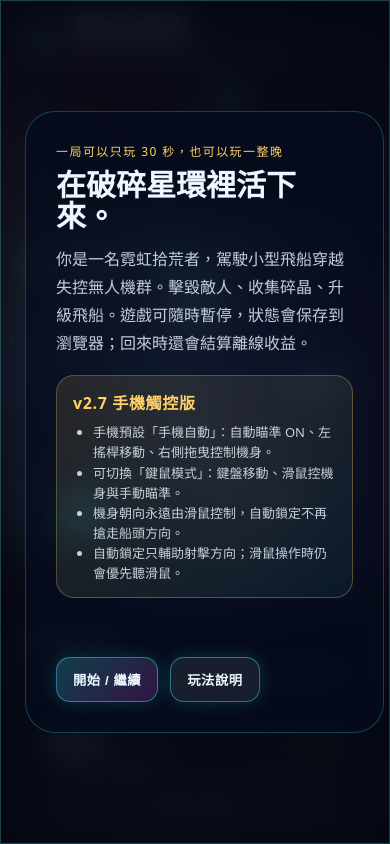
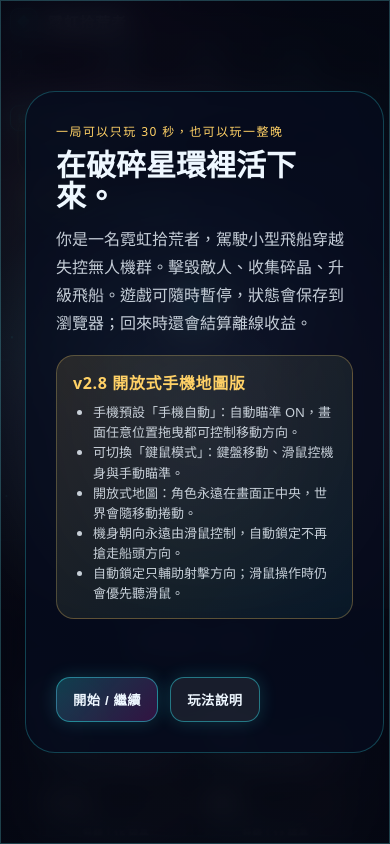
Before and after one commit to willcoming/neon-salvage, a plain HTML site: page index.html in a window 390 px wide. Drawn offline with Linux system fonts and the light colour scheme.

Commit message:
feat: add open map mobile drag controls

```diff
--- a/game.js
+++ b/game.js
@@ -20,10 +20,7 @@
     controlModeBtn: document.getElementById('controlModeBtn'),
     autoAimBtn: document.getElementById('autoAimBtn'),
     offlineNotice: document.getElementById('offlineNotice'),
-    joystick: document.getElementById('joystick'),
-    joystickKnob: document.querySelector('#joystick i'),
-    aimPad: document.getElementById('aimPad'),
-    dashTouch: document.getElementById('dashTouch')
+    touchGuide: document.getElementById('touchGuide')
   };
 
   const SAVE_KEY = 'neon-salvage-save-v2';
@@ -36,6 +33,8 @@
     const dy = a.y - b.y;
     return dx * dx + dy * dy;
   };
+  const camera = () => player ? { x: player.x - W / 2, y: player.y - H / 2 } : { x: 0, y: 0 };
+  const screenToWorld = (x, y) => { const c = camera(); return { x: c.x + x, y: c.y + y }; };
 
   let W = 1280;
   let H = 720;
@@ -163,10 +162,7 @@
     canvas.style.width = `${W}px`;
     canvas.style.height = `${H}px`;
     ctx.setTransform(dpr, 0, 0, dpr, 0, 0);
-    if (player) {
-      player.x = clamp(player.x, 40, W - 40);
-      player.y = clamp(player.y, 78, H - 40);
-    }
+    // Open-world camera keeps the player centered; do not clamp world position on resize.
     makeSpaceDust();
   }
 
@@ -327,8 +323,8 @@
     const e = {
       type: pick,
       label: t.label,
-      x: side === 0 ? -pad : side === 1 ? W + pad : rand(0, W),
-      y: side === 2 ? -pad : side === 3 ? H + pad : rand(0, H),
+      x: (() => { const c = camera(); return side === 0 ? c.x - pad : side === 1 ? c.x + W + pad : rand(c.x, c.x + W); })(),
+      y: (() => { const c = camera(); return side === 2 ? c.y - pad : side === 3 ? c.y + H + pad : rand(c.y, c.y + H); })(),
       r: t.r + Math.min(9, wave * .18),
       hp: t.hp + wave * (pick === 'tank' ? 7.2 : pick === 'sprinter' ? 3.2 : 4.7),
       maxHp: 1,
@@ -375,7 +371,8 @@
 
   function spawnBoss() {
     const t = enemyTypes.boss;
-    const e = { type: 'boss', label: t.label, x: W / 2, y: -80, r: t.r + wave * 1.5, hp: t.hp + wave * 75, maxHp: t.hp + wave * 75, speed: t.speed + wave, spin: .7, color: t.color, sides: t.sides, scrap: t.scrap + wave, hit: 0, shootClock: 1.1, phase2: false, elite: null };
+    const c = camera();
+    const e = { type: 'boss', label: t.label, x: player.x, y: c.y - 80, r: t.r + wave * 1.5, hp: t.hp + wave * 75, maxHp: t.hp + wave * 75, speed: t.speed + wave, spin: .7, color: t.color, sides: t.sides, scrap: t.scrap + wave, hit: 0, shootClock: 1.1, phase2: false, elite: null };
     enemies.push(e);
   }
 
@@ -392,10 +389,11 @@
   }
 
   function mouseAimAngle() {
-    return Math.atan2(mouse.y - player.y, mouse.x - player.x);
+    return Math.atan2(mouse.y - H / 2, mouse.x - W / 2);
   }
 
   function isMouseAiming() {
+    if (controlMode === 'touch') return false;
     return mouse.down || performance.now() - mouse.lastMove < 1500;
   }
 
@@ -416,7 +414,6 @@
     document.body.dataset.controlMode = controlMode;
     autoAim = controlMode === 'touch';
     touchMove.x = 0; touchMove.y = 0; touchMove.active = false;
-    if (ui.joystickKnob) ui.joystickKnob.style.transform = '';
     if (announce) flash(controlMode === 'touch' ? '手機自動模式：自動瞄準 ON' : '鍵鼠模式：鍵盤移動 / 滑鼠瞄準');
     updateCombatControls();
   }
@@ -522,10 +519,11 @@
 
   function spawnMeteor() {
     const fromLeft = Math.random() < .5;
-    const y = rand(90, H - 40);
+    const c = camera();
+    const y = rand(c.y + 90, c.y + H - 40);
     const vx = (fromLeft ? 1 : -1) * rand(360, 520);
     const vy = rand(-60, 60);
-    enemyShots.push({ type: 'meteor', x: fromLeft ? -35 : W + 35, y, vx, vy, r: rand(10, 18), life: 3.2, dmg: 18 + wave * .5, color: '#ff7a3d' });
+    enemyShots.push({ type: 'meteor', x: fromLeft ? c.x - 35 : c.x + W + 35, y, vx, vy, r: rand(10, 18), life: 3.2, dmg: 18 + wave * .5, color: '#ff7a3d' });
   }
 
   function chainArc(x, y, amount) {
@@ -575,8 +573,8 @@
     const dashMult = dashTime > 0 ? 3.25 : 1;
     player.vx = (ax / len) * speed() * dashMult;
     player.vy = (ay / len) * speed() * dashMult;
-    player.x = clamp(player.x + player.vx * dt, 24, W - 24);
-    player.y = clamp(player.y + player.vy * dt, 78, H - 24);
+    player.x += player.vx * dt;
+    player.y += player.vy * dt;
 
     if (upgradesRuntime.shieldRegen > 0 && player.hp < player.maxHp) {
       player.regenClock += dt;
@@ -629,7 +627,7 @@
         }
       }
     }
-    bullets = bullets.filter(b => !b.dead && b.life > 0 && b.x > -80 && b.x < W + 80 && b.y > -80 && b.y < H + 80);
+    { const c = camera(); bullets = bullets.filter(b => !b.dead && b.life > 0 && b.x > c.x - 160 && b.x < c.x + W + 160 && b.y > c.y - 160 && b.y < c.y + H + 160); }
   }
 
   function updateEnemies(dt) {
@@ -679,7 +677,7 @@
         if (player.hp <= 0) endRun();
       }
     }
-    enemyShots = enemyShots.filter(s => !s.dead && s.life > 0 && s.x > -80 && s.x < W + 80 && s.y > -80 && s.y < H + 80);
+    { const c = camera(); enemyShots = enemyShots.filter(s => !s.dead && s.life > 0 && s.x > c.x - 180 && s.x < c.x + W + 180 && s.y > c.y - 180 && s.y < c.y + H + 180); }
   }
 
   function updatePickups(dt) {
@@ -803,7 +801,13 @@
 
   function draw() {
     ctx.clearRect(0, 0, W, H);
-    drawBackground(); drawShards(); drawPowerups(); drawBullets(); drawEnemyShots(); drawEnemies(); drawOrbitals(); drawPlayer(); drawParticles(); drawMission();
+    drawBackground();
+    const c = camera();
+    ctx.save();
+    ctx.translate(-c.x, -c.y);
+    drawShards(); drawPowerups(); drawBullets(); drawEnemyShots(); drawEnemies(); drawOrbitals(); drawPlayer(); drawParticles();
+    ctx.restore();
+    drawMission();
     if (paused && running && !ui.overlay.classList.contains('visible')) drawPause();
   }
 
@@ -827,6 +831,17 @@
       s.tw += .01 * s.z; ctx.globalAlpha = .2 + Math.sin(s.tw) * .18 + s.z * .36; ctx.fillStyle = s.z > .75 ? '#37f6ff' : '#eef7ff';
       ctx.fillRect(s.x, s.y, s.z * 2, s.z * 2); s.y += s.z * .09; if (s.y > H) s.y = 0;
     }
+    ctx.restore();
+
+    const c = camera();
+    ctx.save();
+    ctx.strokeStyle = 'rgba(55,246,255,.055)';
+    ctx.lineWidth = 1;
+    const grid = 180;
+    const ox = -((c.x % grid) + grid) % grid;
+    const oy = -((c.y % grid) + grid) % grid;
+    for (let x = ox; x < W; x += grid) { ctx.beginPath(); ctx.moveTo(x, 0); ctx.lineTo(x, H); ctx.stroke(); }
+    for (let y = oy; y < H; y += grid) { ctx.beginPath(); ctx.moveTo(0, y); ctx.lineTo(W, y); ctx.stroke(); }
     ctx.restore();
   }
 
@@ -947,7 +962,7 @@
     }
     ctx.fillStyle = autoAim ? '#4dff88' : '#92a5c8';
     ctx.font = '800 12px system-ui';
-    ctx.fillText(`機身：滑鼠｜主砲${upgradesRuntime.homingRounds > 0 ? '＋追蹤子彈' : ''}｜鎖定 ${autoAim ? (isMouseAiming() ? '滑鼠優先' : 'ON') : 'OFF'}`, x + 14, y + h + (isPlayerProtected() && runTime < 5 ? 40 : 22));
+    ctx.fillText(`機身：${controlMode === 'touch' ? '觸控' : '滑鼠'}｜主砲${upgradesRuntime.homingRounds > 0 ? '＋追蹤子彈' : ''}｜鎖定 ${autoAim ? (isMouseAiming() ? '手動優先' : 'ON') : 'OFF'}`, x + 14, y + h + (isPlayerProtected() && runTime < 5 ? 40 : 22));
     ctx.restore();
   }
 
@@ -963,7 +978,7 @@
   }
 
   function togglePause() { if (!running || gameOver || skillChoosing) return; paused = !paused; if (paused) save(true); }
-  function doDash() { if (!running || paused || gameOver || skillChoosing || dashCooldown > 0) return; dashTime = .16; dashCooldown = Math.max(.55, 1.32 - (meta.upgrades.engine || 0) * .065); player.invuln = .24; burst(player.x, player.y, '#ffd166', 11); }
+  function doDash() { if (controlMode === 'touch' || !running || paused || gameOver || skillChoosing || dashCooldown > 0) return; dashTime = .16; dashCooldown = Math.max(.55, 1.32 - (meta.upgrades.engine || 0) * .065); player.invuln = .24; burst(player.x, player.y, '#ffd166', 11); }
 
   function loop(now) { const dt = (now - lastTime) / 1000; lastTime = now; update(dt); draw(); requestAnimationFrame(loop); }
 
@@ -993,45 +1008,51 @@
   ui.controlModeBtn?.addEventListener('click', toggleControlMode);
   ui.autoAimBtn?.addEventListener('click', toggleAutoAim);
 
+  function setTouchDirectionFromClient(e) {
+    const rect = canvas.getBoundingClientRect();
+    const sx = clamp(e.clientX - rect.left, 0, W);
+    const sy = clamp(e.clientY - rect.top, 0, H);
+    const dx = sx - W / 2;
+    const dy = sy - H / 2;
+    const len = Math.hypot(dx, dy);
+    touchMove.x = len > 8 ? dx / len : 0;
+    touchMove.y = len > 8 ? dy / len : 0;
+    touchMove.active = len > 8;
+    mouse.x = sx;
+    mouse.y = sy;
+    mouse.down = true;
+    mouse.lastMove = performance.now();
+  }
+
+  function resetTouchDirection() {
+    touchMove.x = 0;
+    touchMove.y = 0;
+    touchMove.active = false;
+    mouse.down = false;
+  }
+
   function bindTouchControls() {
-    const joy = ui.joystick;
-    const knob = ui.joystickKnob;
-    if (joy) {
-      const updateJoy = e => {
-        e.preventDefault();
-        const r = joy.getBoundingClientRect();
-        const max = Math.min(r.width, r.height) * .34;
-        const cx = r.left + r.width / 2;
-        const cy = r.top + r.height / 2;
-        let dx = e.clientX - cx;
-        let dy = e.clientY - cy;
-        const len = Math.hypot(dx, dy);
-        if (len > max) { dx = dx / len * max; dy = dy / len * max; }
-        touchMove.x = dx / max;
-        touchMove.y = dy / max;
-        touchMove.active = Math.hypot(touchMove.x, touchMove.y) > .08;
-        if (knob) knob.style.transform = `translate(${dx}px, ${dy}px)`;
-      };
-      const resetJoy = e => {
-        e?.preventDefault?.();
-        touchMove.x = 0; touchMove.y = 0; touchMove.active = false;
-        if (knob) knob.style.transform = '';
-      };
-      joy.addEventListener('pointerdown', e => { joy.setPointerCapture?.(e.pointerId); updateJoy(e); });
-      joy.addEventListener('pointermove', e => { if (joy.hasPointerCapture?.(e.pointerId)) updateJoy(e); });
-      joy.addEventListener('pointerup', resetJoy);
-      joy.addEventListener('pointercancel', resetJoy);
-    }
-
-    if (ui.aimPad) {
-      const aim = e => { e.preventDefault(); mouse.down = true; setMouseFromClient(e.clientX, e.clientY); };
-      ui.aimPad.addEventListener('pointerdown', e => { ui.aimPad.setPointerCapture?.(e.pointerId); aim(e); });
-      ui.aimPad.addEventListener('pointermove', e => { if (ui.aimPad.hasPointerCapture?.(e.pointerId)) aim(e); });
-      ui.aimPad.addEventListener('pointerup', e => { e.preventDefault(); mouse.down = false; });
-      ui.aimPad.addEventListener('pointercancel', () => { mouse.down = false; });
-    }
-
-    ui.dashTouch?.addEventListener('pointerdown', e => { e.preventDefault(); doDash(); });
+    const touchStart = e => {
+      if (controlMode !== 'touch') return;
+      if (ui.overlay.classList.contains('visible')) return;
+      e.preventDefault();
+      setTouchDirectionFromClient(e);
+    };
+    const touchMoveHandler = e => {
+      if (controlMode !== 'touch') return;
+      if (!touchMove.active) return;
+      e.preventDefault();
+      setTouchDirectionFromClient(e);
+    };
+    const touchEnd = e => {
+      if (controlMode !== 'touch') return;
+      e.preventDefault();
+      resetTouchDirection();
+    };
+    canvas.addEventListener('pointerdown', touchStart);
+    canvas.addEventListener('pointermove', touchMoveHandler);
+    canvas.addEventListener('pointerup', touchEnd);
+    canvas.addEventListener('pointercancel', touchEnd);
   }
 
   bindTouchControls();
--- a/index.html
+++ b/index.html
@@ -45,10 +45,11 @@
         <h2>在破碎星環裡活下來。</h2>
         <p>你是一名霓虹拾荒者，駕駛小型飛船穿越失控無人機群。擊毀敵人、收集碎晶、升級飛船。遊戲可隨時暫停，狀態會保存到瀏覽器；回來時還會結算離線收益。</p>
         <div class="version-card">
-          <strong>v2.7 手機觸控版</strong>
+          <strong>v2.8 開放式手機地圖版</strong>
           <ul>
-            <li>手機預設「手機自動」：自動瞄準 ON、左搖桿移動、右側拖曳控制機身。</li>
+            <li>手機預設「手機自動」：自動瞄準 ON，畫面任意位置拖曳都可控制移動方向。</li>
             <li>可切換「鍵鼠模式」：鍵盤移動、滑鼠控機身與手動瞄準。</li>
+            <li>開放式地圖：角色永遠在畫面正中央，世界會隨移動捲動。</li>
             <li>機身朝向永遠由滑鼠控制，自動鎖定不再搶走船頭方向。</li>
             <li>自動鎖定只輔助射擊方向；滑鼠操作時仍會優先聽滑鼠。</li>
           </ul>
@@ -68,9 +69,8 @@
 - P：暫停並保存
 
 手機：
-- 左下虛擬搖桿：移動
-- 右側瞄準區：拖曳控制機身朝向
-- 右下衝刺鍵：相位衝刺
+- 畫面任意位置按住 / 拖曳：移動方向
+- 手機自動模式：自動瞄準 ON，沒有衝刺鍵
 - 操作模式：手機自動 / 鍵鼠模式切換
 
 技巧：
@@ -85,9 +85,7 @@
     </div>
 
     <div id="touchControls" aria-label="手機觸控操作">
-      <div id="joystick" class="touch-pad" aria-label="移動搖桿"><i></i><span>移動</span></div>
-      <div id="aimPad" class="touch-aim" aria-label="瞄準區"><span>瞄準</span></div>
-      <button id="dashTouch" type="button" aria-label="衝刺">衝刺</button>
+      <div id="touchGuide" class="touch-guide">任意拖曳移動｜自動瞄準</div>
     </div>
 
     <div id="toast" role="status"></div>
--- a/styles.css
+++ b/styles.css
@@ -288,82 +288,48 @@ h1, h2, p { margin: 0; }
   pointer-events: none;
 }
 
-.touch-pad,
-.touch-aim,
-#dashTouch {
-  user-select: none;
-  -webkit-user-select: none;
-  touch-action: none;
-}
-
-.touch-pad {
-  position: absolute;
-  left: 22px;
-  bottom: 270px;
-  width: 118px;
-  height: 118px;
-  border-radius: 50%;
-  border: 1px solid rgba(55, 246, 255, .34);
-  background: radial-gradient(circle, rgba(55,246,255,.18), rgba(5,7,18,.28));
-  box-shadow: 0 0 24px rgba(55,246,255,.18);
-  pointer-events: auto;
-}
-.touch-pad i {
+body[data-control-mode="touch"] #touchControls { display: block; }
+body[data-control-mode="keyboard"] #touchControls { display: none; }
+body[data-control-mode="touch"] .hint { display: none; }
+.touch-guide {
   position: absolute;
   left: 50%;
-  top: 50%;
-  width: 42px;
-  height: 42px;
-  margin: -21px 0 0 -21px;
-  border-radius: 50%;
-  background: var(--cyan);
-  box-shadow: 0 0 18px var(--cyan);
-  opacity: .88;
-}
-.touch-pad span,
-.touch-aim span {
-  position: absolute;
-  left: 50%;
-  top: 50%;
-  transform: translate(-50%, -50%);
+  bottom: 246px;
+  transform: translateX(-50%);
+  padding: 9px 14px;
+  border-radius: 999px;
+  border: 1px solid rgba(55,246,255,.28);
   color: rgba(238,247,255,.72);
+  background: rgba(5,7,18,.48);
+  box-shadow: 0 0 18px rgba(55,246,255,.12);
   font-size: 12px;
   font-weight: 900;
-  letter-spacing: .1em;
+  letter-spacing: .06em;
   pointer-events: none;
 }
-.touch-aim {
-  position: absolute;
-  right: 340px;
-  bottom: 270px;
-  width: min(42vw, 210px);
-  height: 145px;
-  border-radius: 26px;
-  border: 1px dashed rgba(255, 209, 102, .45);
-  background: linear-gradient(135deg, rgba(255,209,102,.11), rgba(255,61,242,.08));
-  pointer-events: auto;
-}
-#dashTouch {
-  position: absolute;
-  right: 344px;
-  bottom: 430px;
-  width: 86px;
-  height: 58px;
-  border-radius: 22px;
-  pointer-events: auto;
-}
-
-body[data-control-mode="touch"] #touchControls { display: block; }
-body[data-control-mode="keyboard"] #touchControls { display: none; }
 
 @media (max-width: 860px) {
   body { overflow: auto; }
   #app { min-height: 100vh; height: 100dvh; }
-  #hud { right: 16px; grid-template-columns: 1fr; }
-  .stats { grid-template-columns: repeat(2, 1fr); }
-  #panel { left: 16px; right: 16px; top: auto; width: auto; height: 220px; }
-  #game { height: calc(100vh - 235px); }
+  #hud { left: 10px; right: 10px; top: 8px; grid-template-columns: 1fr; gap: 7px; transform: scale(.86); transform-origin: top left; width: calc((100vw - 20px) / .86); }
+  .brand h1 { font-size: 17px; }
+  .brand p { display: none; }
+  .sigil { width: 32px; height: 32px; border-radius: 10px; }
+  .stats { grid-template-columns: repeat(4, 1fr); gap: 5px; }
+  .stats div { padding: 6px 7px; border-radius: 10px; }
+  .stats b { font-size: 15px; }
+  .stats span { font-size: 10px; }
+  .combat-controls button { padding: 6px 8px; font-size: 11px; border-radius: 10px; }
+  #panel { left: 10px; right: 10px; top: auto; bottom: 8px; width: auto; height: 172px; padding: 10px; border-radius: 18px; transform: scale(.9); transform-origin: bottom center; }
+  #panel h2 { font-size: 15px; margin-bottom: 4px; }
+  .muted { display: none; }
+  #upgrades { grid-template-columns: repeat(2, 1fr); gap: 6px; margin: 8px 0; }
+  .upgrade { padding: 7px; border-radius: 12px; }
+  .upgrade p { display: none; }
+  .upgrade strong { font-size: 12px; }
+  .upgrade button { padding: 7px; font-size: 11px; }
+  #panel > button { width: calc(50% - 5px); margin: 4px 2px 0; padding: 8px; font-size: 11px; }
+  #game { height: calc(100vh - 166px); }
   .hint { display: none; }
-  .touch-aim { right: 18px; }
-  #dashTouch { right: 22px; }
+  .touch-guide { bottom: 185px; font-size: 11px; padding: 7px 11px; }
 }
```
